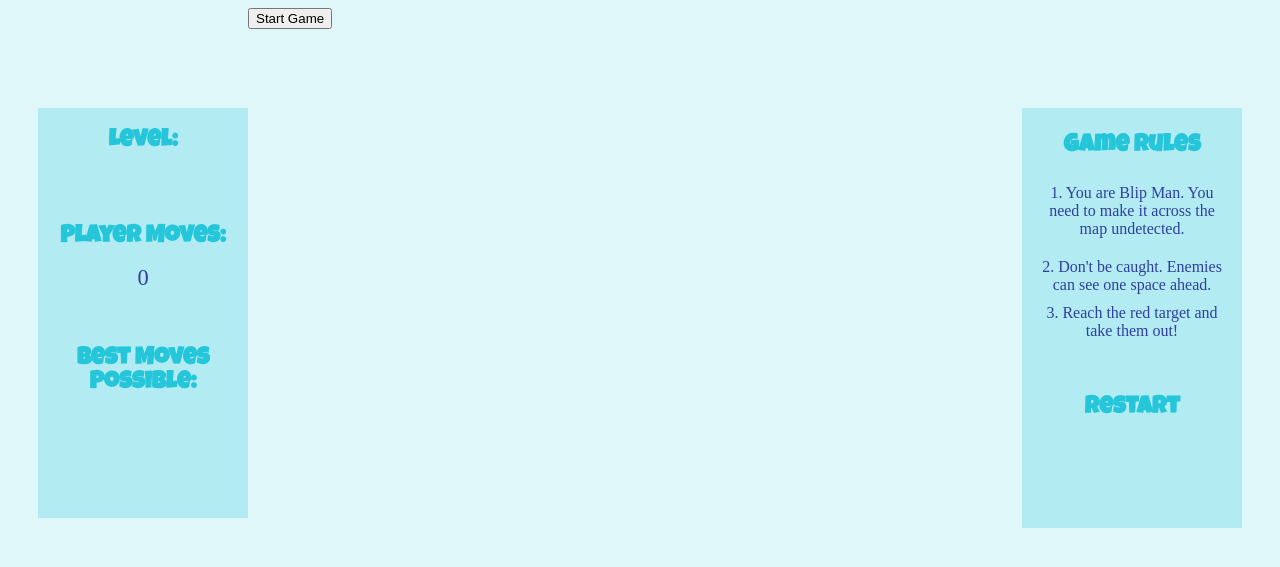
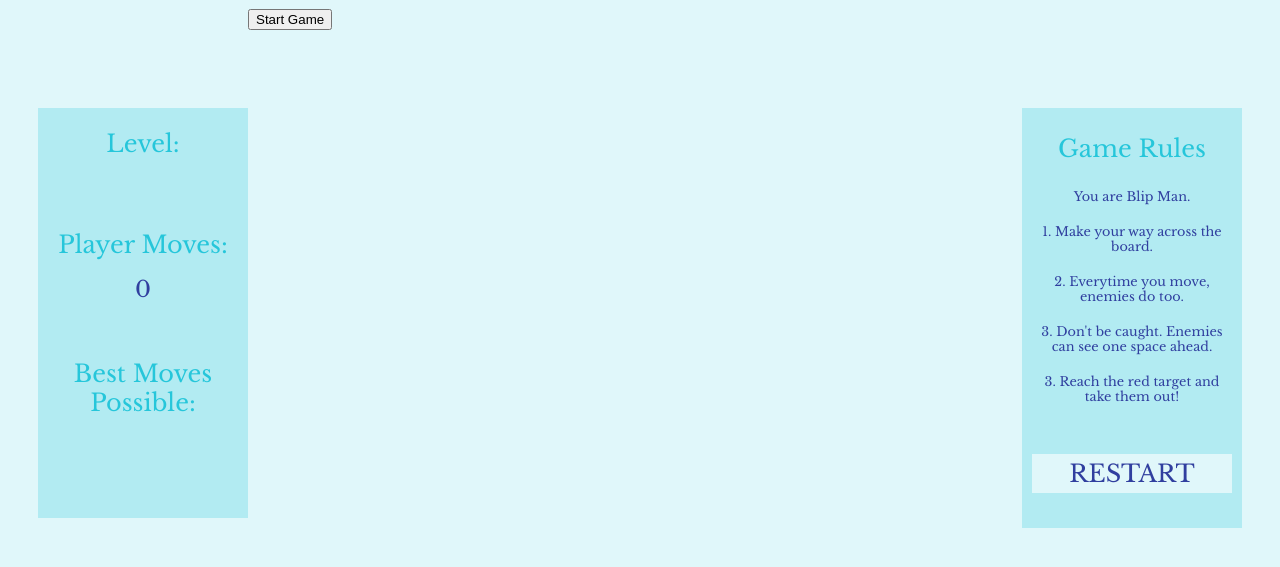
Before and after one commit to chansecampbell/Blipper, a PHP site: page /home.html in a window 1280 px wide. Shown: the top 567 px of the page. Run offline with PHP 8.4, Linux system fonts and the light colour scheme.

Commit message:
Not quite got my styling right yet. I'm going to design a few more levels.

```diff
--- a/css/style.css
+++ b/css/style.css
@@ -1,6 +1,7 @@
 body {
   color: #303F9F;
   background: #E0F7FA;
+  font-family: 'Libre Baskerville', serif;
 }
 
 .wrapper {
@@ -42,13 +43,13 @@ body {
 
 h1 {
   text-align: center;
-  font-family: 'Luckiest Guy', cursive;
   font-size: 1.5em;
+  font-weight: 400;
   color: #26C6DA;
 }
 
 span {
-  font-weight: 400;
+/*  font-weight: 400;*/
   font-size: 1em;
   display: block;
   text-align: center;
@@ -56,12 +57,15 @@ span {
 }
 
 .rules {
+  font-size: 0.8em;
   padding: 10px 5px;
 }
 
-#reset {
+#restart {
   color: #303F9F;
   background: #E0F7FA;
+  padding: 5px;
+  margin-top: 40px;
 }
 
 ul {
--- a/home.html
+++ b/home.html
@@ -3,7 +3,7 @@
 <head>
   <script src="https://ajax.googleapis.com/ajax/libs/jquery/2.2.0/jquery.min.js"></script>
   <script type="text/javascript" src="./js/app.js"></script>
- <link href='https://fonts.googleapis.com/css?family=Luckiest+Guy' rel='stylesheet' type='text/css'>
+  <link href='https://fonts.googleapis.com/css?family=Libre+Baskerville:400,700,400italic' rel='stylesheet' type='text/css'>
   <link rel="stylesheet" type="text/css" href="./css/style.css">
   <title>Blip Man</title>
 </head>
@@ -20,10 +20,12 @@
 
 <div id="right">
 <h1>Game Rules</h1>
-<span class="rules">1. You are Blip Man. You need to make it across the map undetected.</span>
-<span class="rules">2. Don't be caught. Enemies can see one space ahead.</span>
-<span clas="rules">3. Reach the red target and take them out!</span>
-<h1 id="restart">Restart</h1>
+<span class="rules">You are Blip Man.</span>
+<span class="rules">1. Make your way across the board.</span>
+<span class="rules">2. Everytime you move, enemies do too.</span>
+<span class="rules">3. Don't be caught. Enemies can see one space ahead.</span>
+<span class="rules">3. Reach the red target and take them out!</span>
+<h1 id="restart">RESTART</h1>
 <audio id="slide" src="./coin_slide.mp3" type="audio/mp3"></audio>
 <audio id="end" src="./end_game.mp3" type="audio/mp3"></audio>
 <audio id="busted" src="./dum_dum.mp3" type="audio/mp3"></audio>
```
